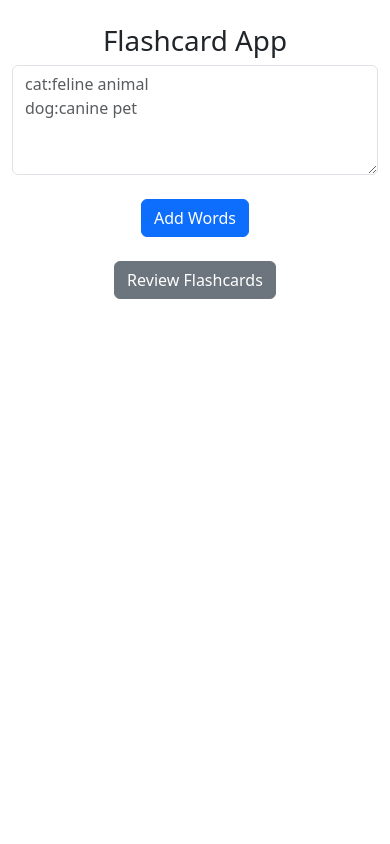
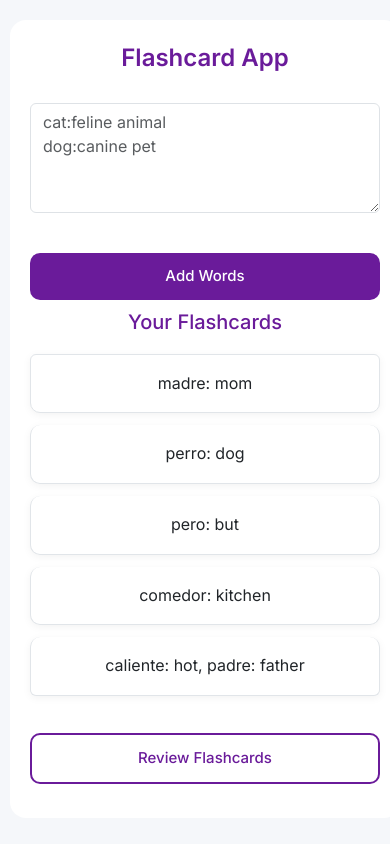
Before and after one commit to senakathy/FlashcardApp, a Flask app: page / in a window 390 px wide. Run offline with Flask 3, Linux system fonts and the light colour scheme.

Commit message:
Add automatic grouping and styling to the flashcard application
Introduce clustering for flashcard meanings using TF-IDF and KMeans, add new CSS for styling, and create a review page.

Replit-Commit-Author: Agent
Replit-Commit-Session-Id: 113bc2d9-a300-48e6-b037-9d6611f57268
Replit-Commit-Checkpoint-Type: full_checkpoint

```diff
--- /dev/null
+++ b/flashcards.json
@@ -0,0 +1 @@
+[{"word": "madre", "meaning": "mom", "folder": ""}, {"word": "perro", "meaning": "dog"}, {"word": "pero", "meaning": "but", "folder": ""}, {"word": "comedor", "meaning": "kitchen", "folder": ""}, {"word": "caliente", "meaning": "hot, padre: father", "folder": ""}]
--- a/main.py
+++ b/main.py
@@ -1,31 +1,52 @@
 from flask import Flask, request, render_template
-import json
-import os
+import  json #a type of file that stores data in a dictionary format
+import os #helps pythn interact with the operating system to check if a file exists for example.
+import nltk # Natural Language Toolkit
+from sklearn.feature_extraction.text import TfidfVectorizer #converts text into numerical data
+from sklearn.cluster import KMeans #helps group similar words together
 
-app = Flask(__name__)
-FLASHCARDS_FILE = 'flashcards.json'
+nltk.download('punkt', quiet=True)  # Download text splitter (runs once)
+app = Flask(__name__)                # python library that helps create applications
+FLASHCARDS_FILE = 'flashcards.json'  # give the file a variable name
 
 def load_flashcards():
-    if os.path.exists(FLASHCARDS_FILE):
-        with open(FLASHCARDS_FILE, 'r') as f:
-            return json.load(f)
-    return []
+  if os.path.exists(FLASHCARDS_FILE):     # if this file exists
+    with open(FLASHCARDS_FILE, 'r') as f: # open the file in read mode and give it a variable name
+      return json.load(f)                 # return the data in the file
+  return []                               # if the file doesn't exist, return an empty list
 
 def save_flashcards(flashcards):
-    with open(FLASHCARDS_FILE, 'w') as f:
-        json.dump(flashcards, f)
+    with open(FLASHCARDS_FILE, 'w') as f:   # open the file in write mode and give it a variable
+      json.dump(flashcards,f)                # write the new data(flashcards) into the file.
 
-@app.route('/', methods=['GET', 'POST'])
+@app.route('/', methods = ['GET', 'POST']) # when the home page is loaded,
 def index():
-    flashcards = load_flashcards()
-    if request.method == 'POST':
-        word_list = request.form['words'].split('\n')
-        for line in word_list:
-            if ':' in line:
-                word, meaning = line.split(':', 1)
-                flashcards.append({'word': word.strip(), 'meaning': meaning.strip(), 'folder': ''})
-        save_flashcards(flashcards)
-    return render_template('input.html', flashcards=flashcards)
+  flashcards = load_flashcards()           # put all the data in the file into a variaavle called flashcards
+  if request.method == 'POST':             #if the user submits a form then
+      word_list = request.form['words'].split('\n') # split the words enteterd into a list based on the new line
+      for line in word_list:
+          if ':' in line:                #if the line has a colon, separate the word and meaning
+              word, meaning = line.split(':',1)
+              flashcards.append({'word': word.strip(), 'meaning': meaning.strip(), 'folder': ''}) #add the new word
+
+      save_flashcards(flashcards) #save all the data(old and new) into the FLASHCARDS_FILE
+      # Auto-group flashcards by meaning (only if more than 1 card)
+      if len(flashcards) > 1:
+          meanings = [card['meaning'] for card in flashcards]  # Get all meanings
+          vectorizer = TfidfVectorizer(stop_words='english')  # Turn text to numbers
+          X = vectorizer.fit_transform(meanings)  # Fit and transform meanings to numbers
+          k = min(3, len(flashcards))  # Number of groups (up to 3)
+          kmeans = KMeans(n_clusters=k, random_state=0).fit(X)  # Group the numbers
+          for i, card in enumerate(flashcards):
+              card['folder'] = f"Group_{kmeans.labels_[i]}"  # Assign group name to card
+          save_flashcards(flashcards)  # Save with folders
+  return render_template('input.html', flashcards = flashcards)
+
+@app.route('/review')
+def review():
+  flashcards = load_flashcards()
+  return render_template('review.html', flashcards=flashcards)
+
 
 if __name__ == '__main__':
-    app.run(host='0.0.0.0', port=8080)
+  app.run(host = '0.0.0.0', port = 8080)
--- /dev/null
+++ b/static/kpop-simple.css
@@ -0,0 +1,217 @@
+/* K-Pop Simple Style - Purple & White */
+
+/* Import a clean modern font */
+@import url('https://fonts.googleapis.com/css2?family=Inter:wght@300;400;500;600&display=swap');
+
+/* Reset and base styles for all elements. * -> means everything
+Ensures buttons and boxes line up well */
+* {
+    margin: 0; //remove default margin
+    padding: 0; //remove default padding
+    box-sizing: border-box; //include padding and border in the element's width and height
+}
+
+body {
+    background: #f5f7fa; /* Light gray-white background */
+    font-family: 'Inter', -apple-system, BlinkMacSystemFont, sans-serif;
+    color: #333;
+    line-height: 1.6; // improve readability with 60% extra space between lines
+    min-height: 100vh; // ensure the body takes at least the full height of the screen. Full       viewport height.
+}
+
+/* Main container - The white flashcard */
+.container {
+    max-width: 500px; // max width of the container -> good for phones
+    margin: 0 auto;
+    padding: 30px;
+    background: white;
+    border-radius: 16px; // rounded corners
+    box-shadow: 0 4px 20px rgba(106, 27, 154, 0.1); /* Subtle purple shadow. The a stands for      transparency */
+
+}
+
+/* Title styling */
+h1 {
+    color: #6a1b9a; /* Deep purple */
+    font-size: 28px;
+    font-weight: 600; //boldness -> semibold
+    text-align: center;
+    margin-bottom: 30px; //space below the title
+    letter-spacing: -0.5px; // letters slightly closer together
+}
+
+/* Subtitle */
+h3 {
+    color: #6a1b9a;
+    font-size: 20px;
+    font-weight: 500;
+    text-align: center;
+    margin-bottom: 20px;
+}
+
+/* Styles text boxes like username, password, and flashcard input */
+input[type="text"], /*Targets all text inputs*/
+input[type="password"],
+textarea {
+    width: 100%; /*Full width of the container ok*/
+    padding: 14px;
+    border: 2px solid #e1e5e9; /* Light gray border */
+    border-radius: 10px;
+    font-size: 16px;
+    font-family: inherit; /*Uses the same font as the page*/
+    margin-bottom: 15px;
+    /* when hovering over the box, the border color and shadow will change smoothly over 0.3       seconds*/
+    transition: border-color 0.3s ease, box-shadow 0.3s ease;
+}
+/*Focus state for input fields when you click on the box.*/
+input[type="text"]:focus,
+input[type="password"]:focus,
+textarea:focus {
+    outline: none;
+    border-color: #6a1b9a; /* Purple border on focus */
+    box-shadow: 0 0 0 3px rgba(106, 27, 154, 0.1);
+}
+
+/* Placeholder text */
+input::placeholder,
+textarea::placeholder {
+    color: #9ca3af;
+    font-weight: 400;
+}
+
+/* Buttons */
+.btn {
+    /*allows buttons to be in line with other elements. */
+    display: inline-block;
+    /*12px top/bottom, 24px left/right space inside.*/
+    padding: 12px 24px;
+    border: none;
+    border-radius: 10px;
+    font-size: 16px;
+    font-weight: 500;
+    /*No underline (for link buttons).*/
+    text-decoration: none;
+    cursor: pointer;
+    transition: all 0.3s ease;
+    text-align: center;
+    width: 100%;
+    margin-bottom: 10px;
+}
+
+/* Primary button (Add Words, Login, Register) */
+.btn-primary {
+    background: #6a1b9a; /* Deep purple */
+    color: white;
+}
+
+.btn-primary:hover {
+    background: #5a168a; /* Darker purple */
+    transform: translateY(-1px);
+    box-shadow: 0 4px 12px rgba(106, 27, 154, 0.3);
+}
+
+/* Secondary button (Review, Logout) */
+.btn-secondary {
+    background: white;
+    color: #6a1b9a;
+    border: 2px solid #6a1b9a;
+}
+
+.btn-secondary:hover {
+    background: #6a1b9a;
+    color: white;
+    transform: translateY(-1px);
+}
+
+/* Flashcard list Container*/
+.list-group {
+    margin-top: 20px;
+}
+/*Actual flashcard*/
+.list-group-item {
+    background: white;
+    border: 1px solid #e1e5e9;
+    border-radius: 10px;
+    padding: 16px;
+    margin-bottom: 12px;
+    box-shadow: 0 2px 8px rgba(0, 0, 0, 0.05);
+    transition: all 0.3s ease;
+}
+
+.list-group-item:hover {
+    box-shadow: 0 4px 12px rgba(106, 27, 154, 0.1);
+    transform: translateY(-1px); /*lifts the card*/
+    border-color: #6a1b9a;
+}
+
+/* Alert messages */
+.alert {
+    border-radius: 10px;
+    border: none;
+    margin-bottom: 20px;
+    padding: 15px;
+    font-weight: 400;
+}
+
+.alert-warning {
+    background: #fff3cd;
+    color: #856404;
+    border-left: 4px solid #6a1b9a; /*purple stripe on the left*/
+}
+
+/* Links */
+a {
+    color: #6a1b9a;
+    text-decoration: none; /*No underline*/
+    font-weight: 500;
+    transition: color 0.3s ease;
+}
+
+a:hover {
+    color: #ab47bc;
+    text-decoration: underline;
+}
+
+/* Welcome message */
+.welcome {
+    background: #f8f9fa;
+    border-radius: 10px;
+    padding: 15px;
+    margin-bottom: 20px;
+    border-left: 4px solid #6a1b9a;
+    text-align: center;
+    font-weight: 400;
+}
+
+/* Mobile responsiveness - Changes the layout for phones*/
+@media (max-width: 600px) {
+    .container {
+        margin: 20px 10px;
+        padding: 20px;
+    }
+
+    h1 {
+        font-size: 24px;
+    }
+
+    .btn {
+        padding: 12px 20px;
+        font-size: 15px;
+    }
+}
+
+/* Loading animation (for future use) - It creates a Spinning Purple Circle */
+.loading {
+    border: 2px solid #f3f3f3;
+    border-top: 2px solid #6a1b9a;
+    border-radius: 50%; /*Makes it a circle*/
+    width: 20px;
+    height: 20px;
+    animation: spin 1s linear infinite;
+    margin: 10px auto; /* auto center the circle on the page*/
+}
+
+@keyframes spin {
+    0% { transform: rotate(0deg); } /*Starts at 0 degrees*/
+    100% { transform: rotate(360deg); } /*Ends at 360 degrees*/
+}
--- a/Templates/input.html
+++ b/templates/input.html
@@ -5,6 +5,7 @@
     <meta name="viewport" content="width=device-width, initial-scale=1.0">
     <title>Flashcard App</title>
     <link href="https://cdn.jsdelivr.net/npm/bootstrap@5.3.0/dist/css/bootstrap.min.css" rel="stylesheet">
+    <link rel="stylesheet" href="{{ url_for('static', filename='kpop-simple.css') }}">
 </head>
 <body>
     <div class="container text-center py-4">
```
Also changed, not shown: templates/review.html (added, +66 -0 lines).
